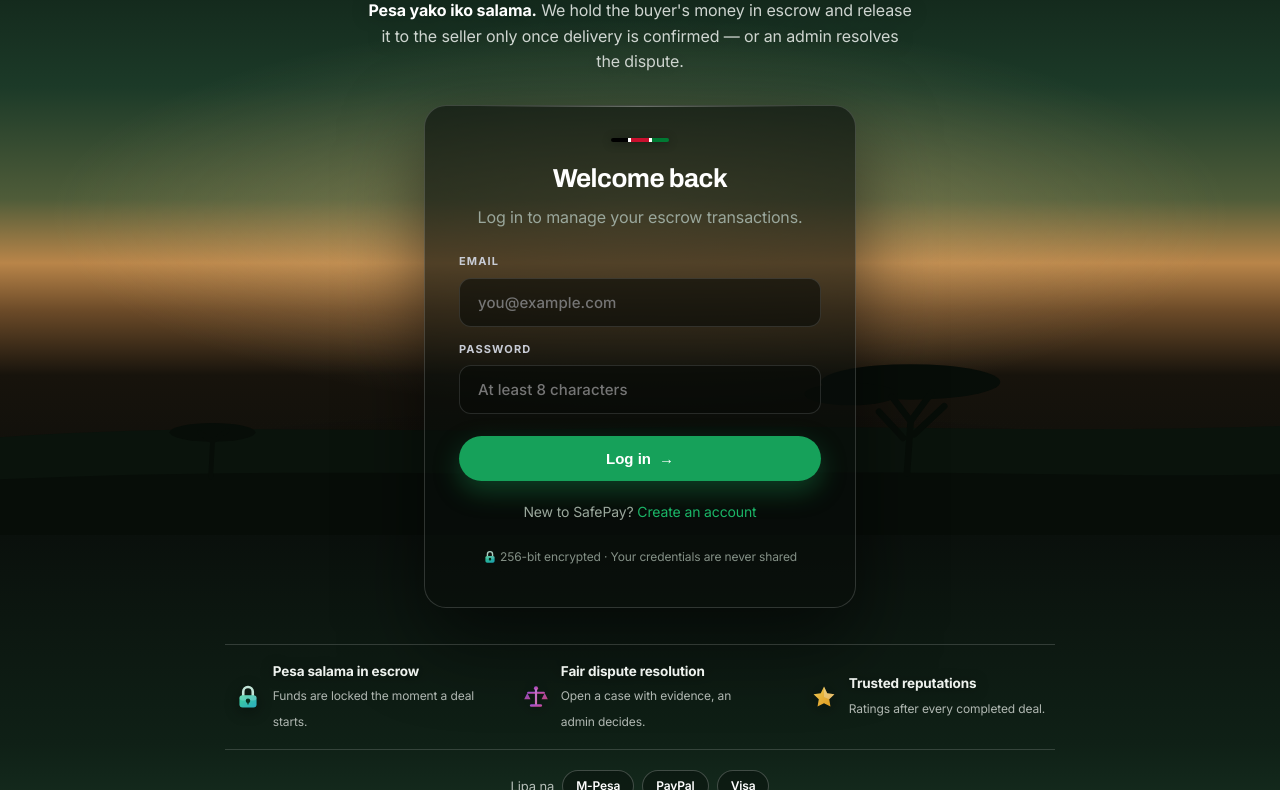
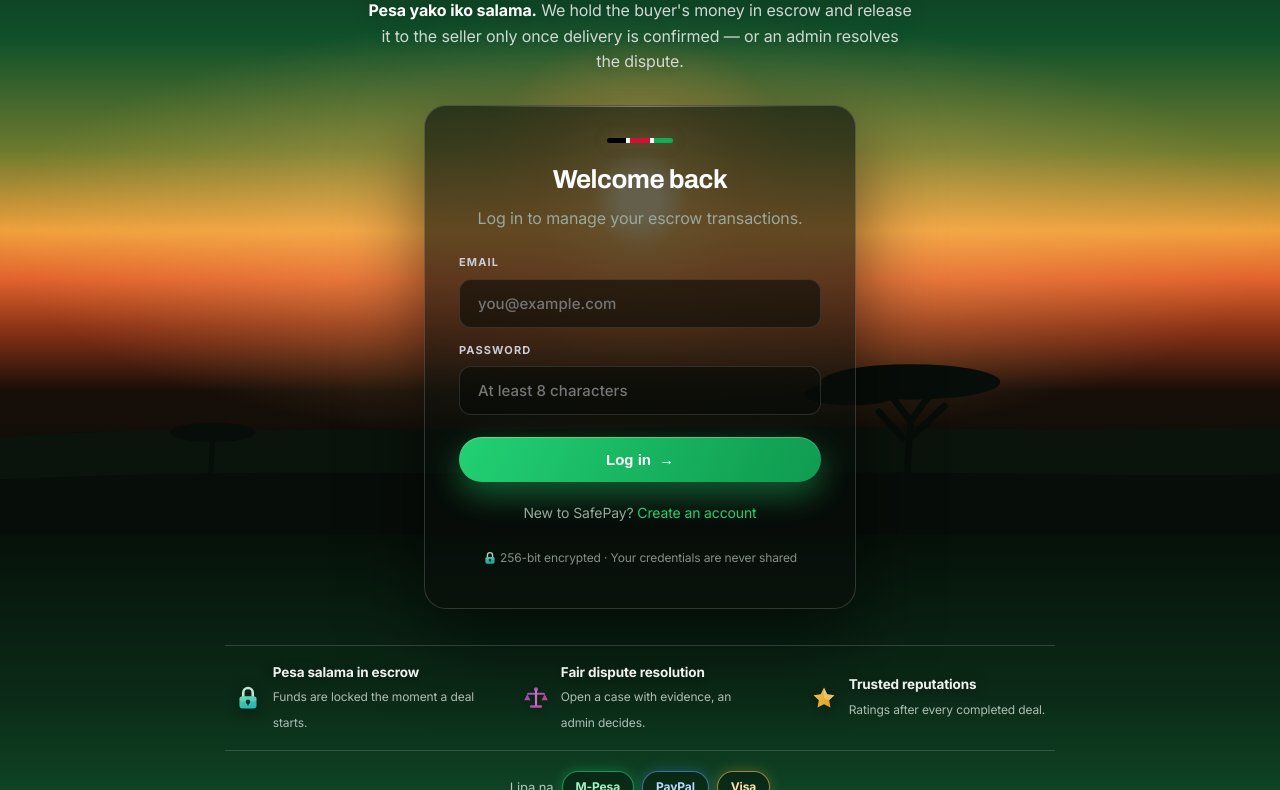
Before and after one commit to BlackWeasel0711/Escrow_project, a plain HTML site: page web/index.html in a window 1280 px wide. Shown: the part 265-1055 px from the top of the page. Drawn offline with Linux system fonts and the light colour scheme.

Commit message:
Kenya vibrance: Mara sunset sky with breathing sun, green-gold gradient buttons + headings, colored payment chips, glowing flag details

```diff
--- a/web/styles.css
+++ b/web/styles.css
@@ -16,16 +16,16 @@
   --border-strong: rgba(255,255,255,.14);
   --text: #eef2ee;
   --muted: #9aa79c;
-  --accent: #16a15a;        /* Kenya green — the one accent (M-Pesa country) */
-  --accent-2: #1bb567;
-  --accent-soft: rgba(22,161,90,.16);
+  --accent: #19b862;        /* vivid M-Pesa green — Kenya's color of money */
+  --accent-2: #22d174;
+  --accent-soft: rgba(25,184,98,.2);
   --ok: #3dd68c;
-  --danger: #d43a3f;        /* flag red, reserved for danger */
-  --warn: #d9a520;
+  --danger: #d21034;        /* Kenya flag red */
+  --warn: #f2b035;
   --info: #58a6ff;
-  --amber: #e0a458;         /* savanna dawn */
-  /* hero headline gradient: mist white > savanna green > dawn amber */
-  --grad: linear-gradient(96deg, #ffffff 0%, #cfe9d6 48%, #ecc894 100%);
+  --amber: #ffb35c;         /* Mara sunset gold */
+  /* hero headline gradient: white > bright green > gold > sunset orange */
+  --grad: linear-gradient(96deg, #ffffff 0%, #8df0b6 32%, #ffd469 66%, #ff9d5e 100%);
   --radius: 16px;
   --shadow-card: 0 1px 0 rgba(255,255,255,.04) inset, 0 20px 50px rgba(0,0,0,.35);
   --shadow-float: 0 30px 80px rgba(0,0,0,.55);
@@ -56,9 +56,9 @@ h1, h2, h3, .brand, .auth-brand, .auth-tagline {
     linear-gradient(180deg, #101711 0%, #0d120e 55%, #0a0f0b 100%);
 }
 .aurora span { position: absolute; display: block; border-radius: 50%; filter: blur(90px); opacity: .5; }
-.aurora .a1 { width: 42vw; height: 42vw; left: -8vw; top: -14vw; background: radial-gradient(circle, rgba(22,161,90,.26), transparent 65%); }
-.aurora .a2 { width: 30vw; height: 30vw; right: -6vw; top: 2vh;  background: radial-gradient(circle, rgba(224,164,88,.14), transparent 65%); }
-.aurora .a3 { width: 38vw; height: 38vw; left: 24vw; bottom: -24vw; background: radial-gradient(circle, rgba(22,161,90,.12), transparent 65%); }
+.aurora .a1 { width: 42vw; height: 42vw; left: -8vw; top: -14vw; background: radial-gradient(circle, rgba(34,209,116,.34), transparent 65%); }
+.aurora .a2 { width: 30vw; height: 30vw; right: -6vw; top: 2vh;  background: radial-gradient(circle, rgba(255,179,92,.22), transparent 65%); }
+.aurora .a3 { width: 38vw; height: 38vw; left: 24vw; bottom: -24vw; background: radial-gradient(circle, rgba(34,209,116,.18), transparent 65%); }
 .aurora .a4 { display: none; }
 .aurora-grid {
   position: absolute; inset: 0;
@@ -96,8 +96,8 @@ h1, h2, h3, .brand, .auth-brand, .auth-tagline {
 .topbar::after {
   content: ""; position: absolute; left: 0; right: 0; bottom: -1px; height: 2px;
   background: linear-gradient(90deg,
-    #000 0 31%, #fff 31% 34.5%, #c8102e 34.5% 65.5%, #fff 65.5% 69%, #007a33 69% 100%);
-  opacity: .8;
+    #000 0 31%, #fff 31% 34.5%, #d21034 34.5% 65.5%, #fff 65.5% 69%, #0faf54 69% 100%);
+  opacity: 1;
 }
 .brand { font-weight: 640; font-size: 18px; cursor: pointer; display: inline-flex; align-items: center; gap: 10px; letter-spacing: .01em; }
 .brand span { color: var(--muted); font-weight: 560; }
@@ -121,14 +121,31 @@ h1, h2, h3, .brand, .auth-brand, .auth-tagline {
 /* Kenyan savanna dawn — cinematic, photographic feel built from light alone */
 body.auth-mode {
   background:
-    radial-gradient(64% 34% at 50% 60%, rgba(255,214,150,.28), rgba(255,214,150,0) 72%),
-    radial-gradient(120% 46% at 50% 112%, rgba(4,7,5,.92), transparent 62%),
+    radial-gradient(70% 38% at 50% 62%, rgba(255,196,110,.42), rgba(255,170,90,0) 72%),
+    radial-gradient(120% 46% at 50% 112%, rgba(4,7,5,.9), transparent 62%),
     linear-gradient(180deg,
-      #0a100c 0%, #0f2016 26%, #1c3a28 44%,
-      #4f5c39 58%, #b98549 66%, #6b4a28 72%,
-      #17130c 80%, #0a0d0a 100%);
+      #061109 0%, #0b2a17 20%, #10502b 38%,
+      #6d7a2e 52%, #f0a03c 62%, #e2622d 68%, #8e3417 74%,
+      #170e08 82%, #0a0c09 100%);
   background-attachment: fixed;
 }
+/* the sun — a warm disc breathing slowly on the horizon */
+body.auth-mode::before {
+  content: ""; position: fixed; left: 50%; top: 58%;
+  width: 46vmin; height: 46vmin; transform: translate(-50%, -50%);
+  z-index: -1; pointer-events: none; border-radius: 50%;
+  background: radial-gradient(circle,
+    rgba(255,240,200,.85) 0 7%,
+    rgba(255,196,110,.45) 18%,
+    rgba(255,160,80,.18) 38%,
+    transparent 62%);
+  animation: sunBreathe 9s ease-in-out infinite;
+}
+@keyframes sunBreathe {
+  0%, 100% { opacity: .85; transform: translate(-50%, -50%) scale(1); }
+  50%      { opacity: 1;   transform: translate(-50%, -50%) scale(1.06); }
+}
+@media (prefers-reduced-motion: reduce) { body.auth-mode::before { animation: none; } }
 /* acacia + hills silhouette on the horizon */
 body.auth-mode::after {
   content: ""; position: fixed; left: 0; right: 0; bottom: 0; height: 42vh;
@@ -181,10 +198,14 @@ body.auth-mode .view { max-width: none; margin: 0; padding: 0; display: block; m
 
 .auth-pay { display: flex; align-items: center; gap: 8px; flex-wrap: wrap; justify-content: center; color: rgba(238,242,238,.75); font-size: 13px; }
 .pay-chip {
-  font-weight: 600; font-size: 12px; color: #fff;
-  background: rgba(0,0,0,.30); border: 1px solid rgba(255,255,255,.22);
+  font-weight: 640; font-size: 12px; color: #fff;
+  background: rgba(0,0,0,.35); border: 1px solid rgba(255,255,255,.22);
   padding: 5px 13px; border-radius: 999px;
 }
+/* each rail wears its own color — M-Pesa green, PayPal blue, Visa gold */
+.auth-pay .pay-chip:nth-of-type(1) { border-color: rgba(34,209,116,.65); box-shadow: 0 0 14px rgba(34,209,116,.3); color: #9df5c3; }
+.auth-pay .pay-chip:nth-of-type(2) { border-color: rgba(96,165,250,.6);  box-shadow: 0 0 14px rgba(96,165,250,.25); color: #bcd9ff; }
+.auth-pay .pay-chip:nth-of-type(3) { border-color: rgba(255,196,90,.6);  box-shadow: 0 0 14px rgba(255,196,90,.25);  color: #ffe1a6; }
 
 /* Mercury-style bottom disclaimer pill */
 .hero-disclaimer {
@@ -210,10 +231,10 @@ body.auth-mode .view { max-width: none; margin: 0; padding: 0; display: block; m
 }
 /* Kenya flag detail — black · white · red · white · green */
 .kenya-line {
-  display: block; width: 58px; height: 4px; border-radius: 2px; margin: 0 auto 16px;
+  display: block; width: 66px; height: 5px; border-radius: 3px; margin: 0 auto 16px;
   background: linear-gradient(90deg,
-    #000 0 29%, #fff 29% 35%, #c8102e 35% 65%, #fff 65% 71%, #007a33 71% 100%);
-  box-shadow: 0 1px 10px rgba(0,0,0,.45);
+    #000 0 29%, #fff 29% 35%, #d21034 35% 65%, #fff 65% 71%, #0faf54 71% 100%);
+  box-shadow: 0 0 14px rgba(210,16,52,.35), 0 0 14px rgba(15,175,84,.35);
 }
 /* a single top highlight instead of rotating beams */
 .auth-form-inner::before {
@@ -267,12 +288,17 @@ input:-webkit-autofill:active, input:autofill {
 .eh-item span { overflow: hidden; text-overflow: ellipsis; white-space: nowrap; }
 
 .auth-submit {
-  width: 100%; margin-top: 22px; padding: 14px; font-size: 15px; font-weight: 620;
+  width: 100%; margin-top: 22px; padding: 14px; font-size: 15px; font-weight: 640;
   display: inline-flex; align-items: center; justify-content: center; gap: 8px;
-  background: var(--accent); border-radius: 999px;
-  box-shadow: 0 10px 26px rgba(22,161,90,.35);
+  background: linear-gradient(120deg, #22d174, #12a355 55%, #0d8a47);
+  background-size: 150% 150%;
+  border-radius: 999px;
+  box-shadow: 0 12px 32px rgba(30,200,105,.45), inset 0 1px 0 rgba(255,255,255,.25);
 }
-.auth-submit:hover { background: var(--accent-2); transform: translateY(-1px); box-shadow: 0 14px 32px rgba(22,161,90,.42); }
+.auth-submit:hover {
+  background-position: 100% 0; transform: translateY(-1px);
+  box-shadow: 0 16px 40px rgba(34,209,116,.55), inset 0 1px 0 rgba(255,255,255,.3);
+}
 .auth-submit .arr { transition: transform .15s; }
 .auth-submit:hover .arr { transform: translateX(3px); }
 
@@ -300,10 +326,20 @@ input:-webkit-autofill:active, input:autofill {
   box-shadow: var(--shadow-card);
   transition: border-color .18s ease, transform .18s ease;
 }
-.card:hover { border-color: var(--border-strong); }
+.card:hover {
+  border-color: rgba(34,209,116,.4);
+  box-shadow: 0 1px 0 rgba(255,255,255,.04) inset, 0 22px 56px rgba(0,0,0,.42), 0 0 24px rgba(34,209,116,.12);
+}
 .card + .card { margin-top: 16px; }
 
-h1 { font-size: 27px; margin: 0 0 6px; color: var(--text); }
+/* Headings carry the sunrise: white → green → gold */
+h1 {
+  font-size: 27px; margin: 0 0 6px;
+  background: linear-gradient(100deg, #ffffff 0%, #a9edc5 55%, #ffd88a 100%);
+  -webkit-background-clip: text; background-clip: text;
+  -webkit-text-fill-color: transparent;
+}
+.auth-form-inner h1 { background: none; -webkit-text-fill-color: #fff; color: #fff; }
 h2 { font-size: 17px; margin: 0 0 14px; font-weight: 640; }
 .sub { color: var(--muted); margin: 0 0 22px; }
 
@@ -348,16 +384,26 @@ input:focus, select:focus, textarea:focus {
 }
 textarea { resize: vertical; min-height: 72px; }
 
-/* Buttons — pill, single accent, no rainbow */
+/* Buttons — green-gold energy, pill shaped, with a light sweep */
 button {
   cursor: pointer; border: none; border-radius: 999px;
   padding: 10px 20px; font-size: 14px; font-weight: 600;
-  background: var(--accent); color: #fff;
-  box-shadow: 0 8px 20px rgba(22,161,90,.28);
-  transition: background .15s, box-shadow .18s, transform .14s;
+  background: linear-gradient(120deg, #22d174, #12a355 60%, #0d8a47);
+  background-size: 150% 150%;
+  color: #fff;
+  position: relative; overflow: hidden;
+  box-shadow: 0 8px 22px rgba(30,200,105,.35), inset 0 1px 0 rgba(255,255,255,.22);
+  transition: background-position .3s, box-shadow .18s, transform .14s;
 }
-button:hover { background: var(--accent-2); }
-button:not(:disabled):hover { transform: translateY(-1px); box-shadow: 0 12px 26px rgba(22,161,90,.35); }
+button:not(.ghost):not(.danger):not(.warn)::after {
+  content: ""; position: absolute; top: 0; left: 0; width: 40%; height: 100%;
+  background: linear-gradient(100deg, transparent, rgba(255,255,255,.4), transparent);
+  transform: translateX(-130%);
+}
+button:not(.ghost):not(.danger):not(.warn):hover::after { animation: shimmer .9s ease; }
+@keyframes shimmer { to { transform: translateX(260%); } }
+button:hover { background-position: 100% 0; }
+button:not(:disabled):hover { transform: translateY(-1px); box-shadow: 0 12px 30px rgba(34,209,116,.45), inset 0 1px 0 rgba(255,255,255,.25); }
 button:not(:disabled):active { transform: translateY(0) scale(.99); }
 button:disabled { opacity: .5; cursor: not-allowed; box-shadow: none; }
 button.ghost { background: transparent; color: var(--text); border: 1px solid var(--border-strong); box-shadow: none; }
```
